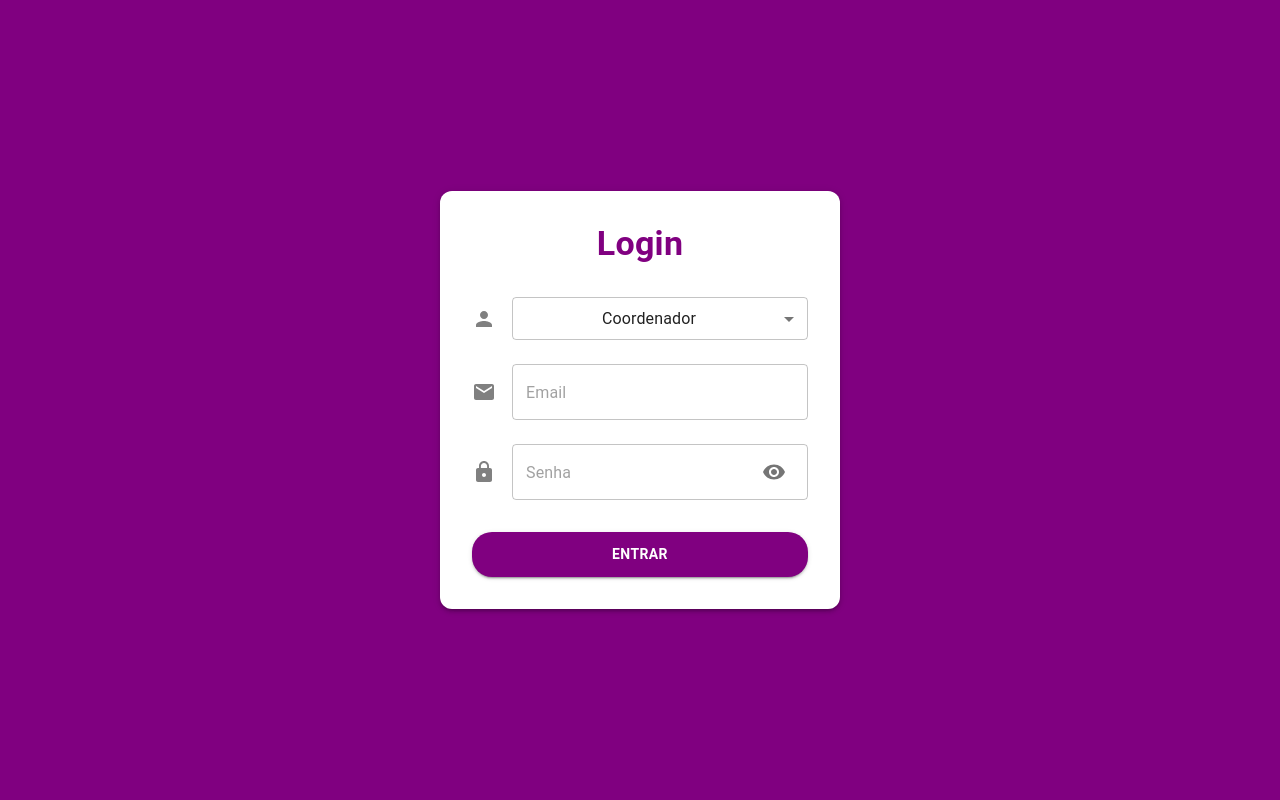
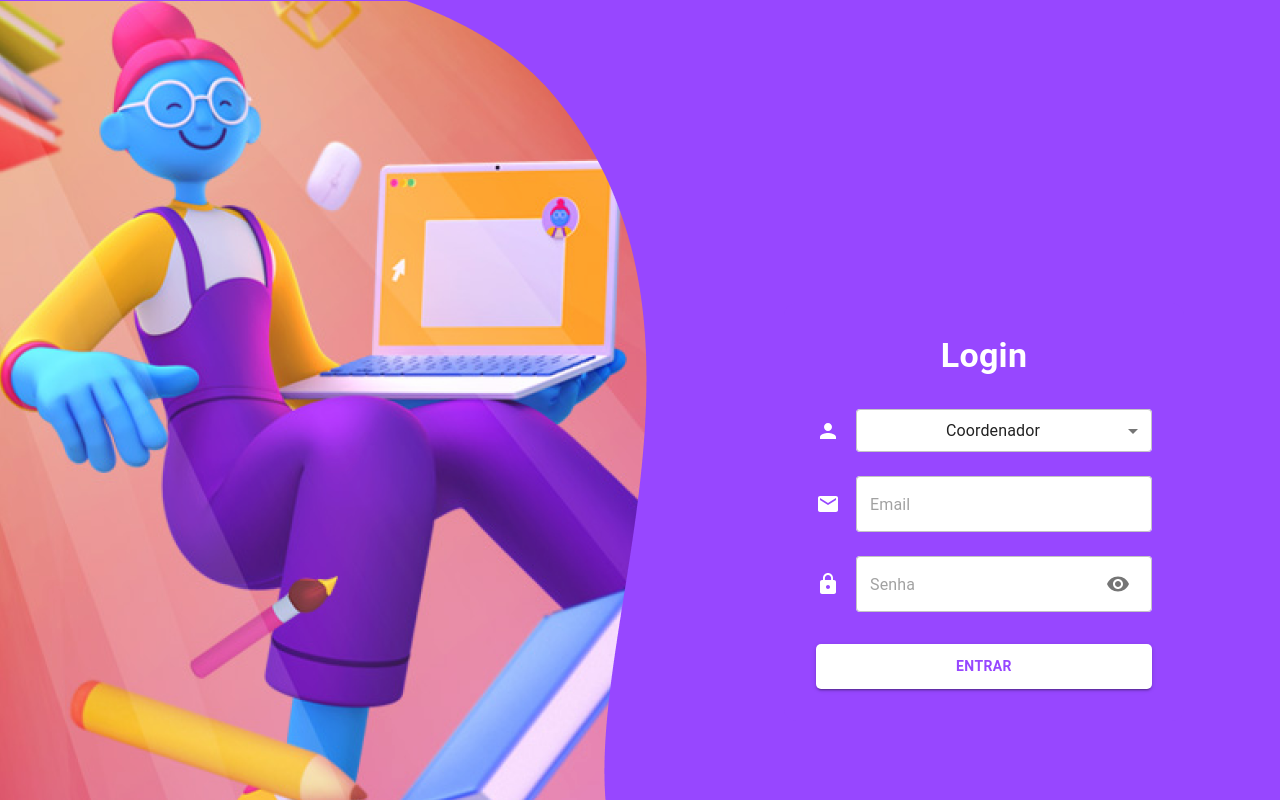
Before and after one commit to RafaelMoura11/mediotec-frontend, a React (Create React App) app: page /login in a window 1280 px wide. Shown: the top 800 px of the page. Built offline with nearby package versions, Linux system fonts and the light colour scheme.

Commit message:
Alterações no LoginSection e LoginPage

```diff
--- a/package.json
+++ b/package.json
@@ -6,7 +6,7 @@
     "@emotion/react": "^11.13.5",
     "@emotion/styled": "^11.13.5",
     "@mui/icons-material": "^6.1.8",
-    "@mui/material": "^6.1.8",
+    "@mui/material": "^6.1.9",
     "@testing-library/jest-dom": "^5.17.0",
     "@testing-library/react": "^13.4.0",
     "@testing-library/user-event": "^13.5.0",
--- a/src/components/LoginSection.js
+++ b/src/components/LoginSection.js
@@ -58,7 +58,7 @@ const LoginSection = () => {
         alignItems: "center",
         justifyContent: "center",
         height: "100vh",
-        bgcolor: "purple",
+        bgcolor: "#9747ff",
         padding: 2,
       }}
     >
@@ -68,19 +68,19 @@ const LoginSection = () => {
         sx={{
           width: "100%",
           maxWidth: "400px",
-          bgcolor: "white",
+          bgcolor: "#9747ff",
           borderRadius: "12px",
           p: 4,
-          boxShadow: 3,
           textAlign: "center",
         }}
       >
-        <Typography variant="h4" sx={{ mb: 4, color: "purple", fontWeight: "bold" }}>
+        <Typography variant="h4" sx={{ mb: 4, color: "white", fontWeight: "bold" }}>
           Login
         </Typography>
+
         {/* Tipo de Usuário */}
         <Box sx={{ display: "flex", alignItems: "center", mb: 3 }}>
-          <PersonIcon sx={{ mr: 2, color: "gray" }} />
+          <PersonIcon sx={{ mr: 2, color: "white" }} />
           <Select
             value={userType}
             onChange={(e) => setUserType(e.target.value)}
@@ -88,6 +88,7 @@ const LoginSection = () => {
             sx={{
               "& .MuiSelect-select": {
                 padding: "10px",
+                bgcolor: 'white'
               },
             }}
           >
@@ -96,26 +97,29 @@ const LoginSection = () => {
             <MenuItem value="COORDINATOR">Coordenador</MenuItem>
           </Select>
         </Box>
+
         {/* Email */}
         <Box sx={{ display: "flex", alignItems: "center", mb: 3 }}>
-          <EmailIcon sx={{ mr: 2, color: "gray" }} />
+          <EmailIcon sx={{ mr: 2, color: "white" }} />
           <TextField
             placeholder="Email"
             value={email}
             onChange={(e) => setEmail(e.target.value)}
             type="email"
             fullWidth
+            sx={{ bgcolor: 'white', borderRadius: 1 }}
           />
         </Box>
         {/* Senha */}
         <Box sx={{ display: "flex", alignItems: "center", mb: 4 }}>
-          <LockIcon sx={{ mr: 2, color: "gray" }} />
+          <LockIcon sx={{ mr: 2, color: "white" }} />
           <TextField
             placeholder="Senha"
             value={password}
             onChange={(e) => setPassword(e.target.value)}
             type={showPassword ? "text" : "password"}
             fullWidth
+            sx={{ bgcolor: 'white', borderRadius: 1 }}
             InputProps={{
               endAdornment: (
                 <InputAdornment position="end">
@@ -127,6 +131,7 @@ const LoginSection = () => {
             }}
           />
         </Box>
+
         {/* Botão de Login */}
         <Button
           type="submit"
@@ -134,12 +139,12 @@ const LoginSection = () => {
           sx={{
             width: "100%",
             padding: "10px",
-            bgcolor: "purple",
-            color: "white",
+            bgcolor: "#FFFFFF",
+            color: "#9747FF",
             fontWeight: "bold",
-            borderRadius: "20px",
+            borderRadius: "5px",
             "&:hover": {
-              bgcolor: "darkviolet",
+              bgcolor: "#EFE2FF",
             },
           }}
         >
--- a/src/index.css
+++ b/src/index.css
@@ -6,15 +6,15 @@ Basta buscar o elemento desejado usando "crt + F".
 /*-------------------- ESTILIZAÇÕES GERAIS --------------------*/
 body {
   margin: 0;
-  font-family: -apple-system, BlinkMacSystemFont, 'Segoe UI', 'Roboto', 'Oxygen',
-    'Ubuntu', 'Cantarell', 'Fira Sans', 'Droid Sans', 'Helvetica Neue',
+  font-family: -apple-system, BlinkMacSystemFont, "Segoe UI", "Roboto", "Oxygen",
+    "Ubuntu", "Cantarell", "Fira Sans", "Droid Sans", "Helvetica Neue",
     sans-serif;
   -webkit-font-smoothing: antialiased;
   -moz-osx-font-smoothing: grayscale;
 }
 
 code {
-  font-family: source-code-pro, Menlo, Monaco, Consolas, 'Courier New',
+  font-family: source-code-pro, Menlo, Monaco, Consolas, "Courier New",
     monospace;
 }
 
@@ -39,23 +39,33 @@ code {
 
 /*-------------------- Login Page --------------------*/
 
+.login-page-main {
+  height: 100%;
+  margin: 0;
+  background-color: #9747ff;
+}
+
+.img-fluid {
+  max-width: 100%;
+}
+
+.login-page {
+  display: flex;
+}
+
+.image-section {
+  max-width: 100%;
+}
 
 /*-------------------- Home Page --------------------*/
 
-
 /*-------------------- Classes Page --------------------*/
-
 
 /*-------------------- Courses Page --------------------*/
 
-
 /*-------------------- Notifications Page --------------------*/
 
-
 /*-------------------- Users Page --------------------*/
-
-
-
 
 /*                   COMPONENTS                   */
 
@@ -128,7 +138,4 @@ code {
 
 /*-------------------- Modals --------------------*/
 
-
-
-
 /*-------------------- Buttons --------------------*/
--- a/src/pages/LoginPage.js
+++ b/src/pages/LoginPage.js
@@ -1,9 +1,17 @@
 import LoginSection from "../components/LoginSection";
+import imageLogin from "../images/imageLogin.png";
 
 export default function LoginPage() {
     return (
-        <div>
-            <LoginSection />
+        <div className='login-page-main'>
+            <div className="d-flex align-items-center">
+                <div className="image-section">
+                    <img src={imageLogin} alt="Login Illustration" className="img-fluid" />
+                </div>
+                <div>
+                    <LoginSection />
+                </div>
+            </div>
         </div>
     )
 }
```
Also changed, not shown: 1 other file (tests, documents, lock files or other folders).
